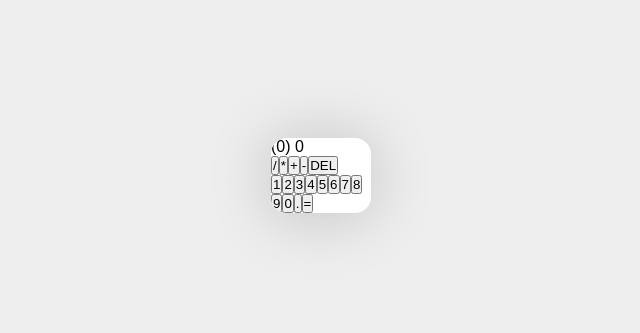
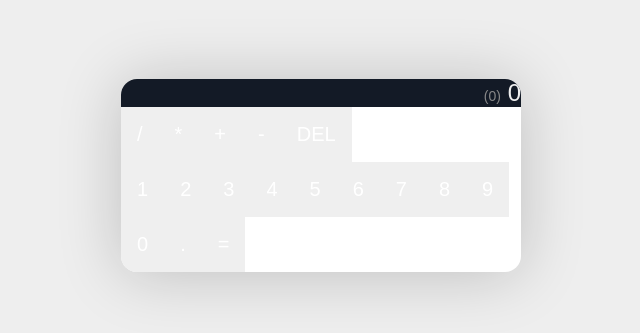
Before and after one commit to Tcompute2018/Simple-Calculator-with-React.js, a React (Create React App) app in the folder my-calculator/: page / in a window 1280 px wide. Shown: the part 225-558 px from the top of the page, without its empty margins (319-959 px from the left). Built offline with nearby package versions, Linux system fonts and the light colour scheme.

Commit message:
Update index.css

```diff
--- a/my-calculator/src/index.css
+++ b/my-calculator/src/index.css
@@ -27,9 +27,46 @@ body {
 
 .calculator {
   width: 100%;
-  max-width: 100px;
+  max-width: 400px;
   background-color: #fff;
   border-radius: 16px;
   overflow: hidden;
   box-shadow:  0px 2px 64px rgba(0,0,0,0.2);
 }
+
+.display{
+  padding: 16 px;
+  text-align: right;
+  background-color: var(--dark);
+  color: var(--light);
+  font-size: 24px;
+  font-weight: 300;
+}
+.display span{
+  font-size: 14px;
+  color: #888;
+}
+
+button {
+  appearance: none;
+  border: none;
+  outline: none;
+  color: #fff;
+  font-size: 20px;
+  padding:16px;
+  cursor: pointer;
+  transition: 0.4;
+}
+
+button:hover{
+  opacity: 0.9;
+}
+
+.operators {
+  display: flex;
+
+}
+
+.operators button {
+  flex: 1 1 0%;
+}
```
